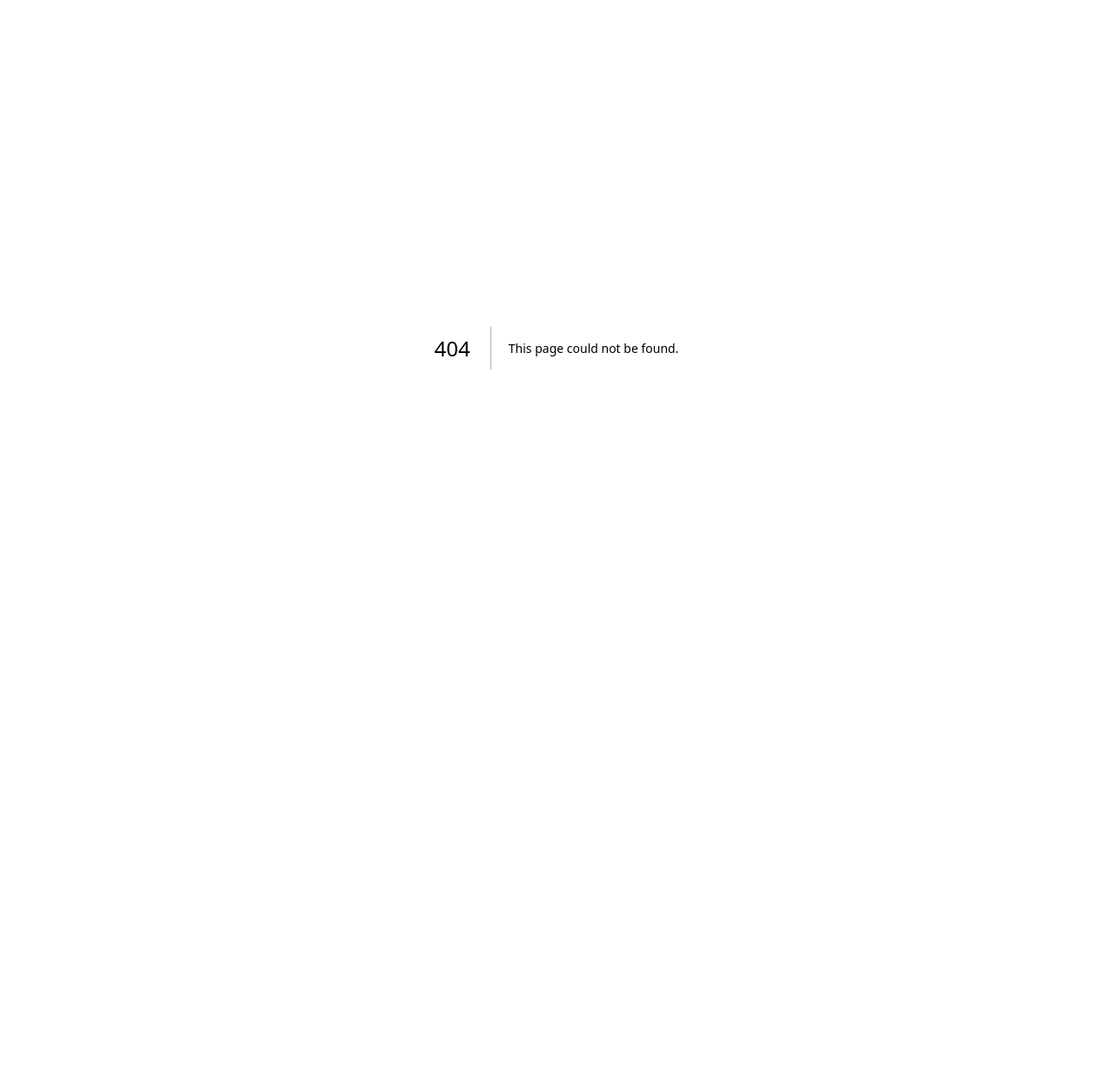
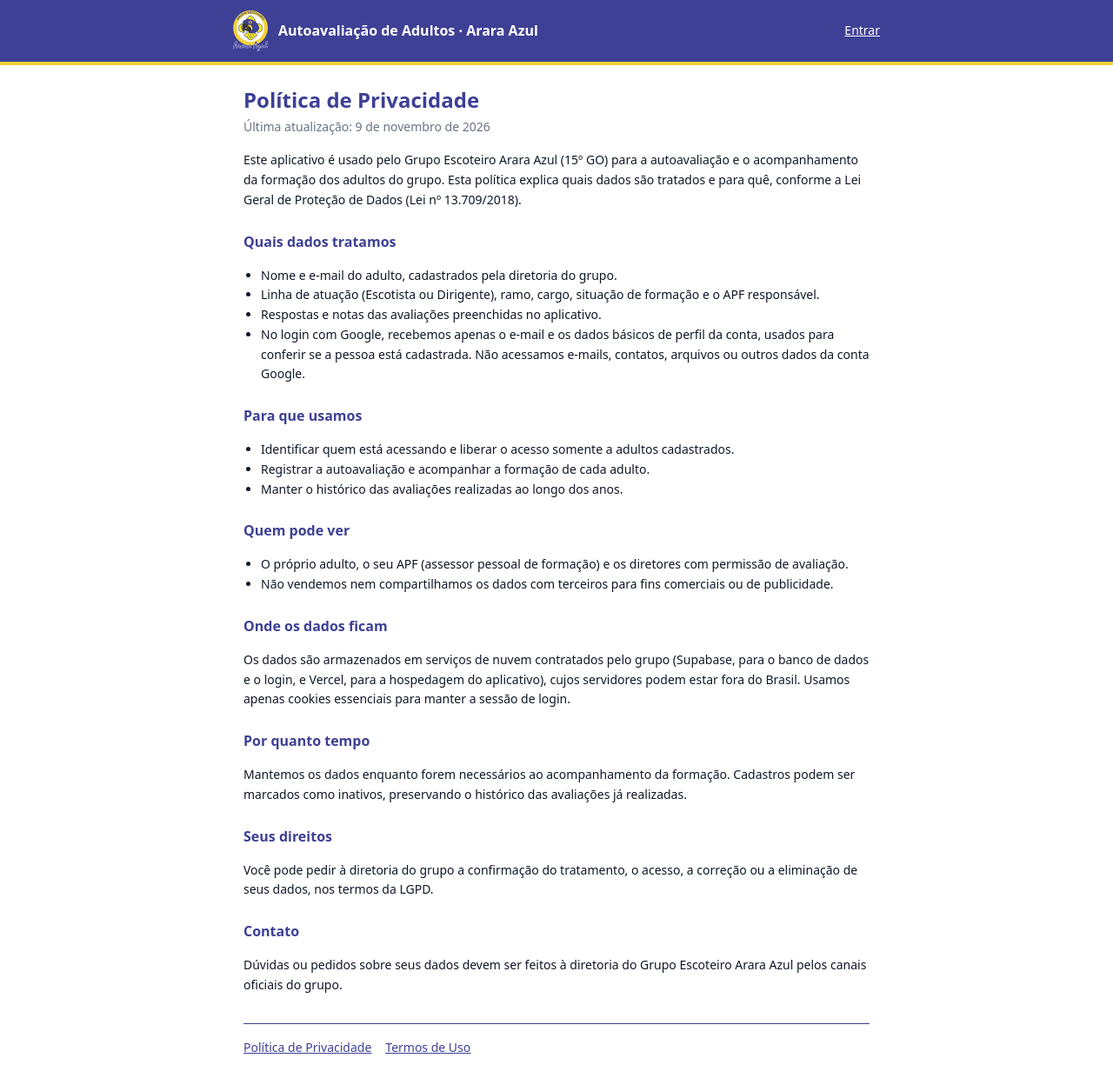
Before and after one commit to AraraAzul-org/autoavaliacao, a Next.js app: page /privacidade in a window 1280 px wide. Before the commit this address had no page. Shown: the whole page at 87% size. Before the commit the page ends 800 px from the top, so only its background shows below. Built offline with nearby package versions, Linux system fonts and the light colour scheme.

Commit message:
Add files via upload

```diff
--- /dev/null
+++ b/src/app/privacidade/page.tsx
@@ -0,0 +1,67 @@
+import type { Metadata } from "next";
+import { PaginaPublica } from "@/components/PaginaPublica";
+
+export const metadata: Metadata = { title: "Política de Privacidade · Autoavaliação de Adultos" };
+
+const CONTATO = process.env.NEXT_PUBLIC_CONTATO_EMAIL;
+
+export default function Privacidade() {
+  return (
+    <PaginaPublica titulo="Política de Privacidade">
+      <p>
+        Este aplicativo é usado pelo Grupo Escoteiro Arara Azul (15º GO) para a autoavaliação e o acompanhamento da
+        formação dos adultos do grupo. Esta política explica quais dados são tratados e para quê, conforme a Lei
+        Geral de Proteção de Dados (Lei nº 13.709/2018).
+      </p>
+
+      <h2>Quais dados tratamos</h2>
+      <ul>
+        <li>Nome e e-mail do adulto, cadastrados pela diretoria do grupo.</li>
+        <li>Linha de atuação (Escotista ou Dirigente), ramo, cargo, situação de formação e o APF responsável.</li>
+        <li>Respostas e notas das avaliações preenchidas no aplicativo.</li>
+        <li>
+          No login com Google, recebemos apenas o e-mail e os dados básicos de perfil da conta, usados para conferir se
+          a pessoa está cadastrada. Não acessamos e-mails, contatos, arquivos ou outros dados da conta Google.
+        </li>
+      </ul>
+
+      <h2>Para que usamos</h2>
+      <ul>
+        <li>Identificar quem está acessando e liberar o acesso somente a adultos cadastrados.</li>
+        <li>Registrar a autoavaliação e acompanhar a formação de cada adulto.</li>
+        <li>Manter o histórico das avaliações realizadas ao longo dos anos.</li>
+      </ul>
+
+      <h2>Quem pode ver</h2>
+      <ul>
+        <li>O próprio adulto, o seu APF (assessor pessoal de formação) e os diretores com permissão de avaliação.</li>
+        <li>Não vendemos nem compartilhamos os dados com terceiros para fins comerciais ou de publicidade.</li>
+      </ul>
+
+      <h2>Onde os dados ficam</h2>
+      <p>
+        Os dados são armazenados em serviços de nuvem contratados pelo grupo (Supabase, para o banco de dados e o
+        login, e Vercel, para a hospedagem do aplicativo), cujos servidores podem estar fora do Brasil. Usamos apenas
+        cookies essenciais para manter a sessão de login.
+      </p>
+
+      <h2>Por quanto tempo</h2>
+      <p>
+        Mantemos os dados enquanto forem necessários ao acompanhamento da formação. Cadastros podem ser marcados como
+        inativos, preservando o histórico das avaliações já realizadas.
+      </p>
+
+      <h2>Seus direitos</h2>
+      <p>
+        Você pode pedir à diretoria do grupo a confirmação do tratamento, o acesso, a correção ou a eliminação de seus
+        dados, nos termos da LGPD.
+      </p>
+
+      <h2>Contato</h2>
+      <p>
+        Dúvidas ou pedidos sobre seus dados devem ser feitos à diretoria do Grupo Escoteiro Arara Azul
+        {CONTATO ? <> pelo e-mail <a className="text-azul underline" href={`mailto:${CONTATO}`}>{CONTATO}</a></> : " pelos canais oficiais do grupo"}.
+      </p>
+    </PaginaPublica>
+  );
+}
--- /dev/null
+++ b/src/app/termos/page.tsx
@@ -0,0 +1,35 @@
+import type { Metadata } from "next";
+import { PaginaPublica } from "@/components/PaginaPublica";
+
+export const metadata: Metadata = { title: "Termos de Uso · Autoavaliação de Adultos" };
+
+export default function Termos() {
+  return (
+    <PaginaPublica titulo="Termos de Uso">
+      <p>
+        O aplicativo de Autoavaliação de Adultos é de uso restrito aos adultos cadastrados pela diretoria do Grupo
+        Escoteiro Arara Azul (15º GO). Ao usá-lo, você concorda com os termos abaixo.
+      </p>
+
+      <h2>Acesso</h2>
+      <ul>
+        <li>O acesso é pessoal e liberado somente a quem tem o e-mail cadastrado pela diretoria.</li>
+        <li>Não compartilhe o seu acesso com outras pessoas.</li>
+        <li>A diretoria pode inativar cadastros quando a pessoa deixar de participar do processo.</li>
+      </ul>
+
+      <h2>Uso</h2>
+      <ul>
+        <li>O aplicativo serve ao acompanhamento da formação dos adultos do grupo.</li>
+        <li>Responda às avaliações com sinceridade e use as informações de outras pessoas apenas para essa finalidade.</li>
+        <li>As respostas podem ser consultadas pelo seu APF e pelos diretores com permissão de avaliação.</li>
+      </ul>
+
+      <h2>Privacidade</h2>
+      <p>O tratamento dos seus dados está descrito na Política de Privacidade, disponível neste aplicativo.</p>
+
+      <h2>Alterações</h2>
+      <p>Estes termos podem ser atualizados. A data da última atualização aparece no topo desta página.</p>
+    </PaginaPublica>
+  );
+}
--- /dev/null
+++ b/src/components/PaginaPublica.tsx
@@ -0,0 +1,27 @@
+import Image from "next/image";
+import Link from "next/link";
+
+export function PaginaPublica({ titulo, children }: { titulo: string; children: React.ReactNode }) {
+  return (
+    <div className="min-h-screen bg-white">
+      <header className="border-b-4 border-amarelo bg-azul text-white">
+        <div className="mx-auto flex max-w-3xl items-center gap-3 p-3">
+          <Image src="/logo.png" alt="Grupo Escoteiro Arara Azul" width={40} height={46} />
+          <span className="flex-1 font-semibold">Autoavaliação de Adultos · Arara Azul</span>
+          <Link href="/login" className="text-sm underline">Entrar</Link>
+        </div>
+      </header>
+      <main className="mx-auto max-w-3xl p-6 text-sm leading-relaxed">
+        <h1 className="text-2xl font-semibold text-azul">{titulo}</h1>
+        <p className="mt-1 text-gray-500">Última atualização: 9 de novembro de 2026</p>
+        <div className="mt-4 space-y-4 [&_h2]:mt-6 [&_h2]:text-base [&_h2]:font-semibold [&_h2]:text-azul [&_ul]:list-disc [&_ul]:pl-5">
+          {children}
+        </div>
+        <nav className="mt-8 flex gap-4 border-t pt-4 text-azul underline">
+          <Link href="/privacidade">Política de Privacidade</Link>
+          <Link href="/termos">Termos de Uso</Link>
+        </nav>
+      </main>
+    </div>
+  );
+}
--- a/src/proxy.ts
+++ b/src/proxy.ts
@@ -21,7 +21,8 @@ export async function proxy(request: NextRequest) {
   );
   const { data } = await supabase.auth.getClaims();
   const { pathname } = request.nextUrl;
-  if (!data?.claims && !pathname.startsWith("/login") && !pathname.startsWith("/auth")) {
+  const publica = ["/login", "/auth", "/privacidade", "/termos"].some((r) => pathname.startsWith(r));
+  if (!data?.claims && !publica) {
     const url = request.nextUrl.clone();
     url.pathname = "/login";
     return NextResponse.redirect(url);
```
